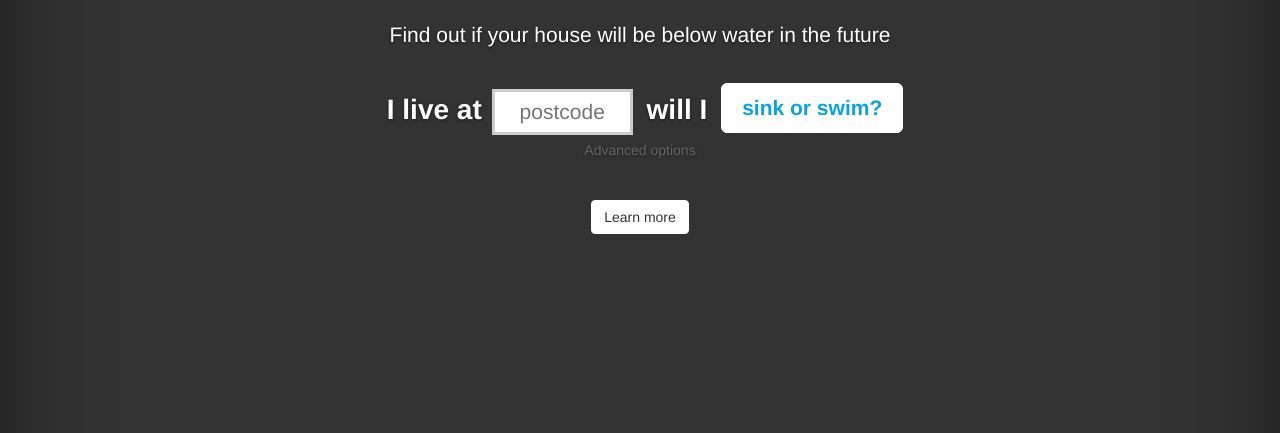
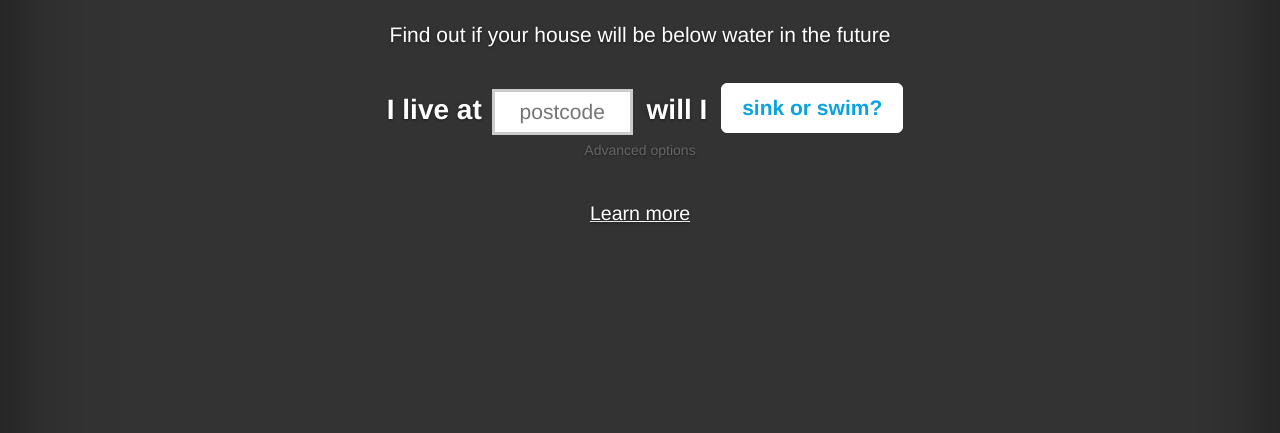
Before and after one commit to oliward/HouseBoat, a PHP site: page / in a window 1280 px wide. Shown: the part 230-663 px from the top of the page. Run offline with PHP 8.4, Linux system fonts and the light colour scheme; some libraries are stand-ins or nearby versions.

Commit message:
styling and content

```diff
--- a/index.php
+++ b/index.php
@@ -77,7 +77,7 @@
 								</form>
 							</div>
 							<div id="post-search">
-								<a href="#" class="repeat-search">X</a>
+								<a href="#" class="repeat-search">Start again [X]</a>
 								<div id="res-house" class="result house"></div>
 								<div id="res-boat" class="result boat"></div>
 								<div id="res-deny" class="result denial">
@@ -86,7 +86,7 @@
 								<p>Based on your location we calculated that you are Xm above/below sea level. In the year Y the sea level will be Z meters higher than currently. This means you will "be fine in your house" / "need a boat".*</p>
 								<p><a href="#calculation">*Find out about how we calculated this value</a></p>
 							</div>
-							<p class="lead"><a href="#climate-change" class="btn btn-default">Learn more</a></p>
+							<p class="cta"><a href="#climate-change">Learn more</a></p>
 						</section>
 						<section id="climate-change" class="text">
 							<h2>Climate Change</h2>
@@ -290,6 +290,14 @@
 				bodyStlying();
 			});
 			bodyStlying();
+
+			jQuery('.site-wrapper').scroll(function(){
+				if (jQuery('.site-wrapper').scrollTop() > 50){
+					jQuery('.masthead').css({'opacity':0.1});
+				}else{
+					jQuery('.masthead').css({'opacity':( (50-jQuery('.site-wrapper').scrollTop())/50)});
+				}
+			});
 		</script>
 	</body>
 </html>
--- a/theme/css/houseboat.css
+++ b/theme/css/houseboat.css
@@ -117,6 +117,10 @@ label {
 	position: fixed;
 }
 
+.masthead:hover {
+	opacity: 1 !important;
+}
+
 section {
 	padding-top: 150px;
 }
@@ -154,8 +158,12 @@ h1 em.red {
 	color: #e82900;
 }
 
-.lead {
+.lead, .cta {
 	margin: 40px 0;
+}
+
+.cta {
+	font-size: 1.4em;
 }
 
 section.text {
```
Also changed, not shown: README.md.
